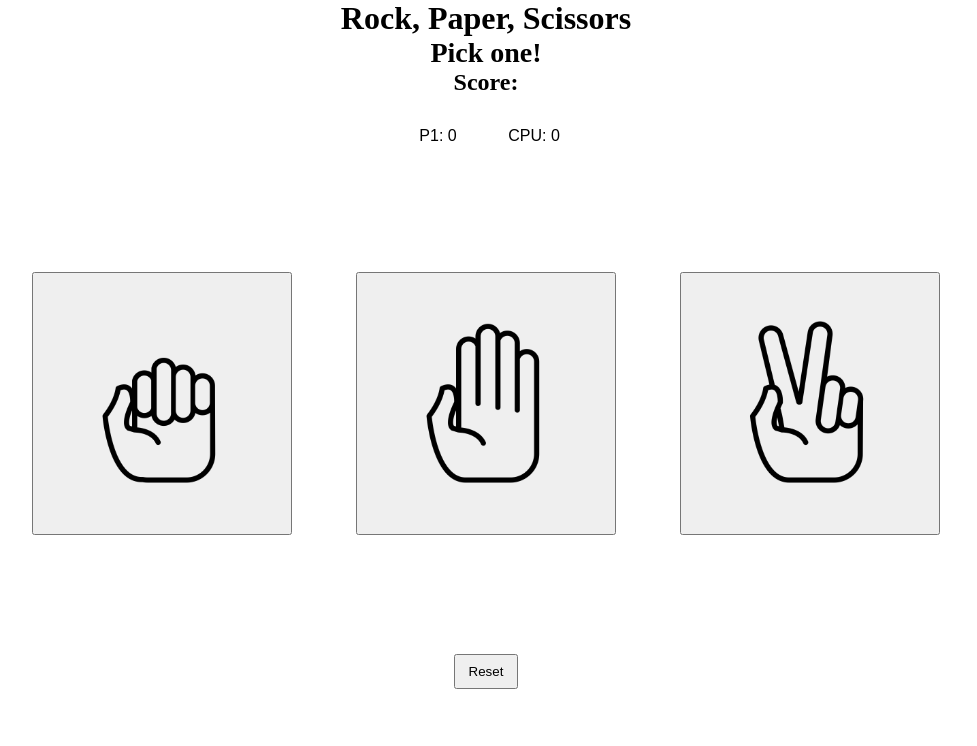
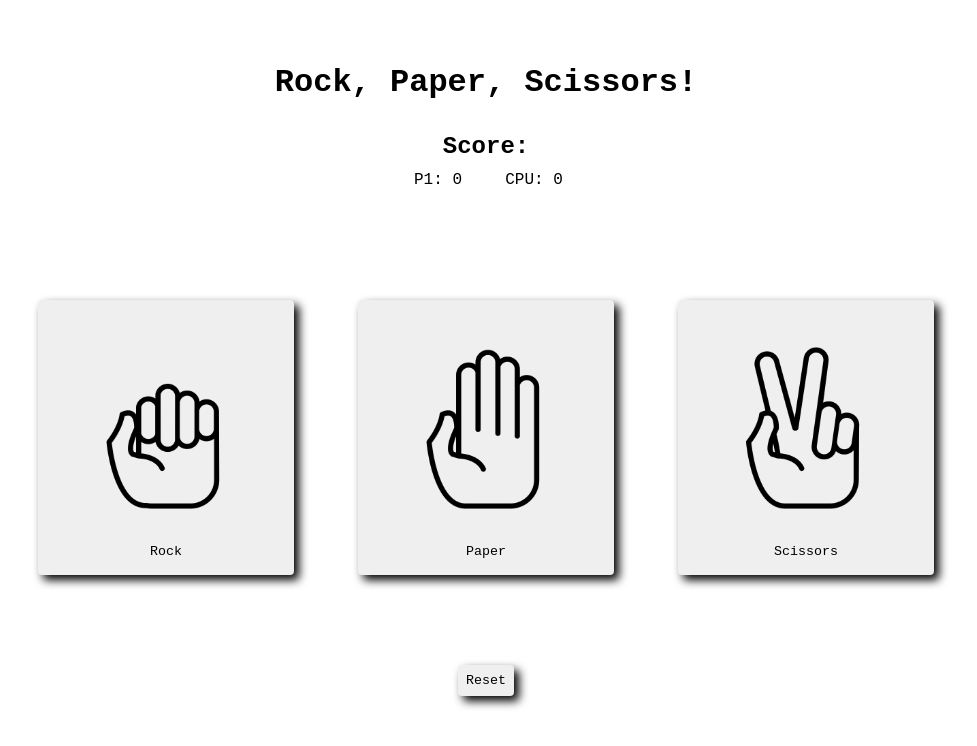
Before and after one commit to reggiecheston/C14-GI-6, a plain HTML site: page index.html in a window 1280 px wide. Both pictures are taken after a click on the button "Reset". Shown: the whole page, without its empty margins (154-1131 px from the left). Drawn offline with Linux system fonts and the light colour scheme.

Commit message:
adds styles, with minor changes to index file and scripts

```diff
--- a/index.html
+++ b/index.html
@@ -7,27 +7,27 @@
     <link rel="stylesheet" href="styles.css" />
   </head>
   <body>
-    <h1>Rock, Paper, Scissors</h1>
-    <h2>Pick one!</h2>
+    <h1>Rock, Paper, Scissors!</h1>
     <div>
-      <h3>Score:</h3>
+      <h2>Score:</h2>
       <div class="score">
         <input id="win" type="text"  value="P1: " data-value="1"></input>
         <input id="lose" type="text" value="CPU: " data-value="1"></input>
       </div>
       <div class="result">
         <output id="result"></output>
+        <output id="cpuSelection"></output>
       </div>
     </div>
     <ul class="game-icons">
       <li class="game-icon">
-        <button id="rock"><img src="assets/rock.png"></button>
+        <button id="rock"><img src="assets/rock.png" alt="rock"><p>Rock</p></button>
       </li>
       <li class="game-icon">
-        <button id="paper"><img src="assets/paper.png"></button>
+        <button id="paper"><img src="assets/paper.png" alt="paper"><p>Paper</p></button>
       </li>
       <li class="game-icon">
-        <button id="scissors"><img src="assets/scissors.png"></button>
+        <button id="scissors"><img src="assets/scissors.png" alt="scissors"><p>Scissors</p></button>
       </li>
     </ul>
     <div class="reset-section">
--- a/script.js
+++ b/script.js
@@ -5,6 +5,7 @@ const scissors = document.querySelector("#scissors");
 const choices = [rock, paper, scissors];
 const reset = document.querySelector("#reset");
 const result = document.querySelector("#result");
+const cpuSelection = document.querySelector("#cpuSelection");
 let playerChoice;
 let cpuChoice;
 // let result;
@@ -24,45 +25,68 @@ const lose = function () {
 
 rock.addEventListener("click", function () {
   cpuChoice = choices[Math.trunc(Math.random() * 3)];
-  console.log(cpuChoice);
+
   if (cpuChoice === rock) {
     console.log("Tie");
+
     result.innerHTML = "Draw!";
+    cpuSelection.textContent = "CPU Chose: Rock";
   } else if (cpuChoice === scissors) {
     console.log("You win");
+
     result.innerHTML = "You Win";
+    cpuSelection.textContent = "CPU Chose: Scissors";
     win();
   } else if (cpuChoice === paper) {
     console.log("You lose");
     result.innerHTML = "You Lose";
+    cpuSelection.textContent = "CPU Chose: Paper";
+
     lose();
   }
 });
 
 paper.addEventListener("click", function () {
   cpuChoice = choices[Math.trunc(Math.random() * 3)];
-  console.log(cpuChoice);
+
   if (cpuChoice === paper) {
     console.log("Tie");
+
+    result.innerHTML = "Draw!";
+    cpuSelection.textContent = "CPU Chose: Paper";
   } else if (cpuChoice === rock) {
     console.log("You win");
+
+    result.innerHTML = "You Win";
+    cpuSelection.textContent = "CPU Chose: Rock";
     win();
   } else if (cpuChoice === scissors) {
     console.log("You lose");
+    result.innerHTML = "You Lose";
+    cpuSelection.textContent = "CPU Chose: Scissors";
     lose();
   }
 });
 
 scissors.addEventListener("click", function () {
   cpuChoice = choices[Math.trunc(Math.random() * 3)];
-  console.log(cpuChoice);
+
   if (cpuChoice === scissors) {
     console.log("Tie");
+
+    result.innerHTML = "Draw!";
+    cpuSelection.textContent = "CPU Chose: Scissors";
   } else if (cpuChoice === paper) {
     console.log("You win");
+
+    result.innerHTML = "You Win";
+    cpuSelection.textContent = "CPU Chose: Paper";
     win();
   } else if (cpuChoice === rock) {
     console.log("You lose");
+
+    result.innerHTML = "You Lose";
+    cpuSelection.textContent = "CPU Chose: Rock";
     lose();
   }
 });
@@ -72,11 +96,13 @@ reset.addEventListener("click", function () {
   cpuScore.value = "CPU: " + 0;
   playerScore.dataset.value = 0;
   cpuScore.dataset.value = 0;
+  result.innerHTML = "";
+  cpuSelection.textContent = "";
 });
 
 // paper.addEventListener("click", function () {
 //   cpuChoice = choices[Math.trunc(Math.random() * 3) + 1];
-//   console.log(cpuChoice);
+//
 //   if (playerChoice == cpuChoice) {
 //     return "Draw";
 //   } else if (cpuChoice == "rock") {
@@ -126,7 +152,7 @@ reset.addEventListener("click", function () {
 
 // rock.addEventListener("click", function () {
 //   cpuChoice = choices[Math.trunc(Math.random() * 3) + 1];
-//   console.log(cpuChoice);
+//
 //   if (cpuChoice === rock) {
 //     console.log("Tie");
 //   } else if (cpuChoice === scissors) {
@@ -138,7 +164,7 @@ reset.addEventListener("click", function () {
 
 // paper.addEventListener("click", function () {
 //   cpuChoice = choices[Math.trunc(Math.random() * 3) + 1];
-//   console.log(cpuChoice);
+//
 //   if (cpuChoice === rock) {
 //     console.log("You win");
 //   } else if (cpuChoice === scissors) {
--- a/styles.css
+++ b/styles.css
@@ -2,19 +2,16 @@
   box-sizing: border-box;
   margin: 0;
   padding: 0;
+  font-family: "Courier New", Courier, monospace;
 }
 
 h1 {
   font-size: 2rem;
   text-align: center;
+  padding: 4rem 2rem 2rem;
 }
 
 h2 {
-  font-size: 1.75rem;
-  text-align: center;
-}
-
-h3 {
   font-size: 1.5rem;
   text-align: center;
 }
@@ -23,7 +20,7 @@ h3 {
   display: flex;
   align-items: center;
   justify-content: center;
-  height: 10vh;
+  height: 5vh;
 }
 
 input {
@@ -37,6 +34,8 @@ input {
   display: flex;
   align-items: center;
   justify-content: center;
+  flex-direction: column;
+  height: 2.25rem;
 }
 
 .game-icons {
@@ -52,6 +51,11 @@ input {
   margin: 1rem;
 }
 
+button > p {
+  position: relative;
+  bottom: 1vh;
+}
+
 .reset-section {
   display: flex;
   align-items: center;
@@ -59,8 +63,10 @@ input {
 }
 
 button {
-  width: 100%;
   height: auto;
+  border: none;
+  border-radius: 0.25rem;
+  box-shadow: 5px 5px 10px rgb(0, 0, 0.1);
 }
 
 button:hover {
@@ -77,14 +83,28 @@ button img {
 }
 
 #reset {
-  width: 5vw;
   padding: 0.5rem;
 }
 
 @media (min-width: 426px) {
   .game-icons {
     flex-direction: row;
-    padding: 3rem;
+    padding: 2rem;
+  }
+
+  button img {
+    width: 20vw;
+  }
+
+  .game-icon {
+    margin: 1rem;
+  }
+}
+
+@media (min-width: 769px) {
+  .game-icons {
+    flex-direction: row;
+    padding: 2rem;
   }
 
   button img {
@@ -94,19 +114,9 @@ button img {
   .game-icon {
     margin: 2rem;
   }
-}
 
-@media (min-width: 769px) {
-  .game-icons {
-    flex-direction: row;
-    padding: 4rem;
-  }
-
-  button img {
-    width: 20vw;
-  }
-
-  .game-icon {
-    margin: 2rem;
+  button > p {
+    position: relative;
+    bottom: 2vh;
   }
 }
```
Also changed, not shown: 2 other files.
